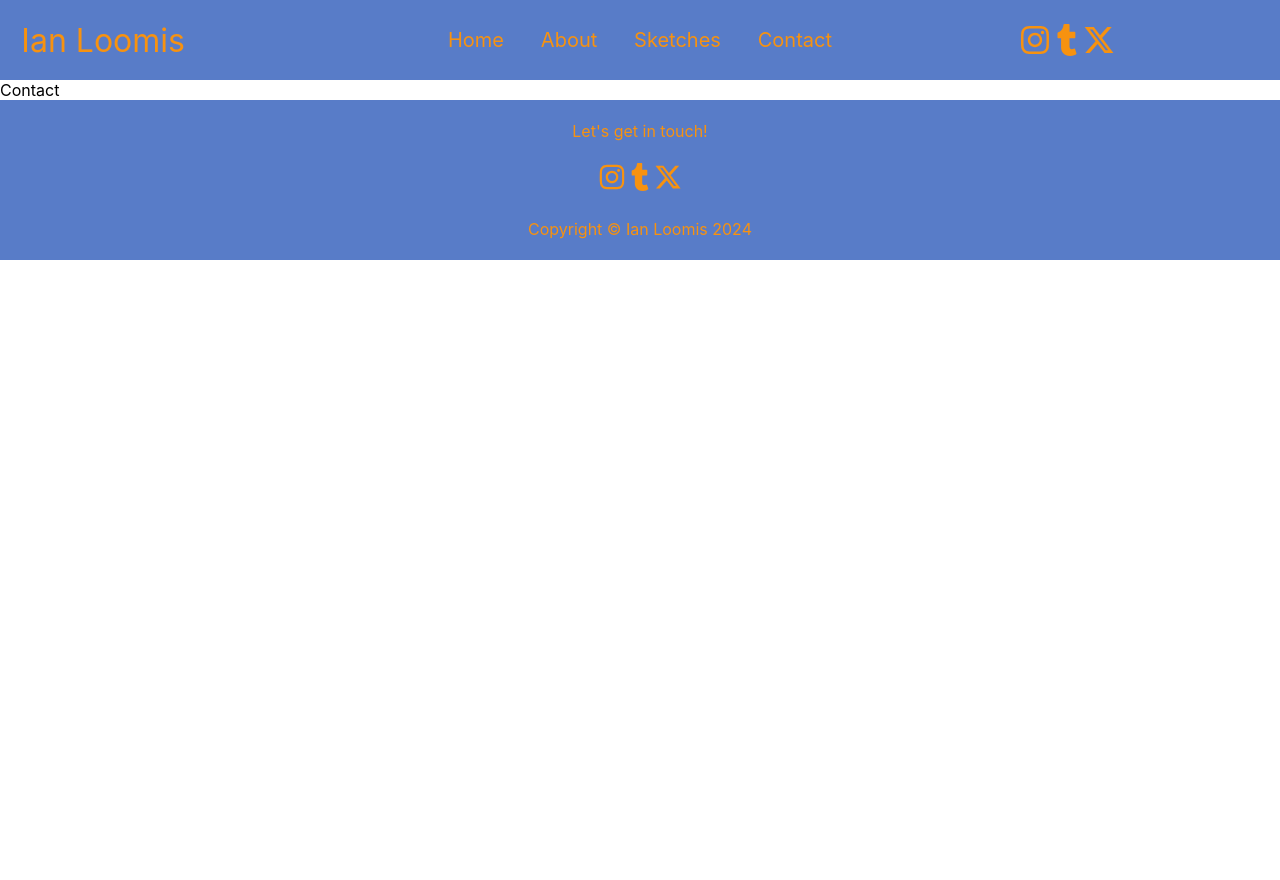
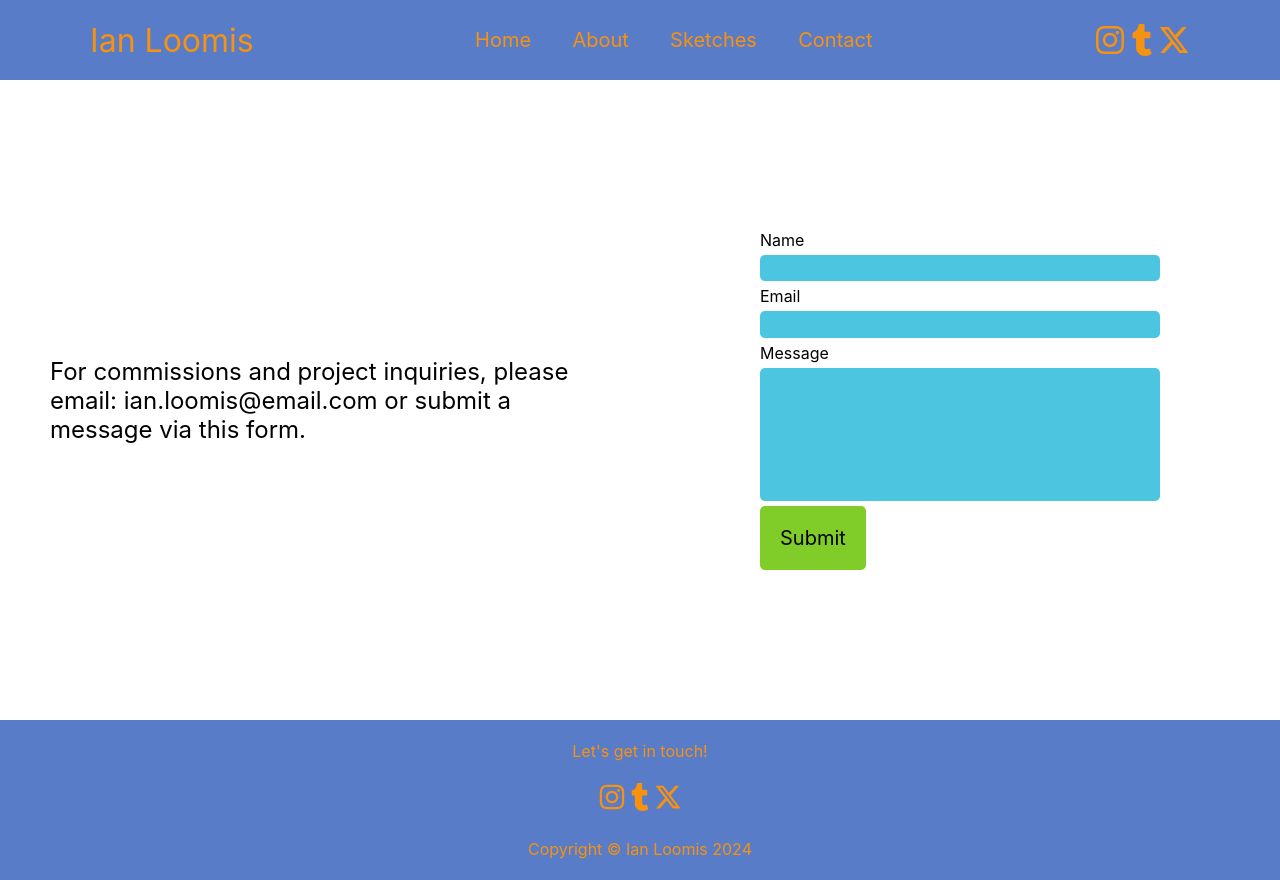
Before and after one commit to mvitale2/ian-loomis-portfolio, a React (Create React App) app: page /contact in a window 1280 px wide. Before the commit the page ends 800 px from the top, so only its background shows below. Built offline with nearby package versions, Linux system fonts and the light colour scheme.

Commit message:
form page styles

```diff
--- a/package.json
+++ b/package.json
@@ -6,6 +6,7 @@
     "@testing-library/jest-dom": "^5.17.0",
     "@testing-library/react": "^13.4.0",
     "@testing-library/user-event": "^13.5.0",
+    "emailjs": "^4.0.3",
     "react": "^18.3.1",
     "react-dom": "^18.3.1",
     "react-icons": "^5.2.1",
--- a/src/App.css
+++ b/src/App.css
@@ -25,3 +25,7 @@ button:hover {
 }
 
 /* link styles need to stay in this order */
+
+a {
+  text-decoration: none;
+}
--- a/src/components/Header/Header.css
+++ b/src/components/Header/Header.css
@@ -7,9 +7,9 @@ header {
   align-items: center;
 }
 
-header .logo {
+header .logo a {
   font-size: 32px;
-  width: 30%;
+  color: var(--font-color-secondary);
 }
 
 header .logo:hover {
@@ -18,17 +18,22 @@ header .logo:hover {
 
 header nav {
   display: flex;
-  justify-content: space-between;
+  justify-content: space-evenly;
   align-items: center;
-  width: 30%;
+  width: 30em;
 }
 
 header nav a {
   font-size: 20px;
+  color: var(--font-color-secondary);
+  transition: all 0.3s ease;
+}
+
+header nav a:hover {
+  color: var(--font-color-tertiary);
 }
 
 header .socials {
-  width: 30%;
   display: flex;
   justify-content: center;
   align-items: center;
@@ -38,15 +43,10 @@ header .socials a {
   font-size: 32px;
   display: flex;
   align-items: center;
-}
-
-header a {
   color: var(--font-color-secondary);
-  text-decoration: none;
   transition: all 0.3s ease;
 }
 
-header a:hover {
-  cursor: pointer;
+header .socials a:hover {
   color: var(--font-color-tertiary);
 }
--- a/src/pages/Contact/Contact.css
+++ b/src/pages/Contact/Contact.css
@@ -0,0 +1,59 @@
+.contact-wrapper {
+  display: flex;
+  align-items: center;
+  justify-content: center;
+  width: 100%;
+  height: 80vh;
+}
+
+.contact-wrapper .left {
+  padding: 50px;
+  display: flex;
+  align-items: center;
+  justify-content: center;
+  width: 50%;
+}
+
+.contact-wrapper .left span {
+  font-size: 24px;
+}
+
+.contact-wrapper .right {
+  display: flex;
+  align-items: center;
+  justify-content: center;
+  width: 50%;
+}
+
+.contact-wrapper .right form {
+  display: flex;
+  flex-direction: column;
+  gap: 5px;
+}
+
+.contact-wrapper .right form input,
+textarea {
+  border: none;
+  background-color: var(--bg-tertiary);
+  resize: none;
+  border-radius: 5px;
+  width: 30em;
+  height: 2em;
+  font-family: -apple-system, BlinkMacSystemFont, "Ubuntu Mono", "Ubuntu",
+    "Segoe UI", "Roboto", "Oxygen", "Cantarell", "Fira Sans", "Droid Sans",
+    "Helvetica Neue", sans-serif;
+}
+
+textarea {
+  height: 10em;
+}
+
+.contact-wrapper .right form button {
+    padding: 20px;
+    align-self: flex-start;
+    border-radius: 5px;
+    font-size: 20px;
+    font-family: -apple-system, BlinkMacSystemFont, "Ubuntu Mono", "Ubuntu",
+    "Segoe UI", "Roboto", "Oxygen", "Cantarell", "Fira Sans", "Droid Sans",
+    "Helvetica Neue", sans-serif;
+}
--- a/src/pages/Contact/Contact.js
+++ b/src/pages/Contact/Contact.js
@@ -1,9 +1,25 @@
 import React from 'react'
 import './Contact.css';
 
+// Use this tutorial to create email form: https://medium.com/@thomasaugot/create-a-react-contact-form-with-email-js-cad2c8606f33
 function Contact() {
   return (
-    <div>Contact</div>
+    <main className='contact-wrapper'>
+      <div className='left'>
+        <span>For commissions and project inquiries, please email: ian.loomis@email.com or submit a message via this form.</span>
+      </div>
+      <div className='right'>
+        <form>
+          <label htmlFor='name'>Name</label>
+          <input type='text' name='name' />
+          <label htmlFor='email'>Email</label>
+          <input type='email' name='email' />
+          <label htmlFor='message'>Message</label>
+          <textarea name='message'></textarea>
+          <button type='submit'>Submit</button>
+        </form>
+      </div>
+    </main>
   )
 }
 
```
Also changed, not shown: 1 other file (tests, documents, lock files or other folders).
